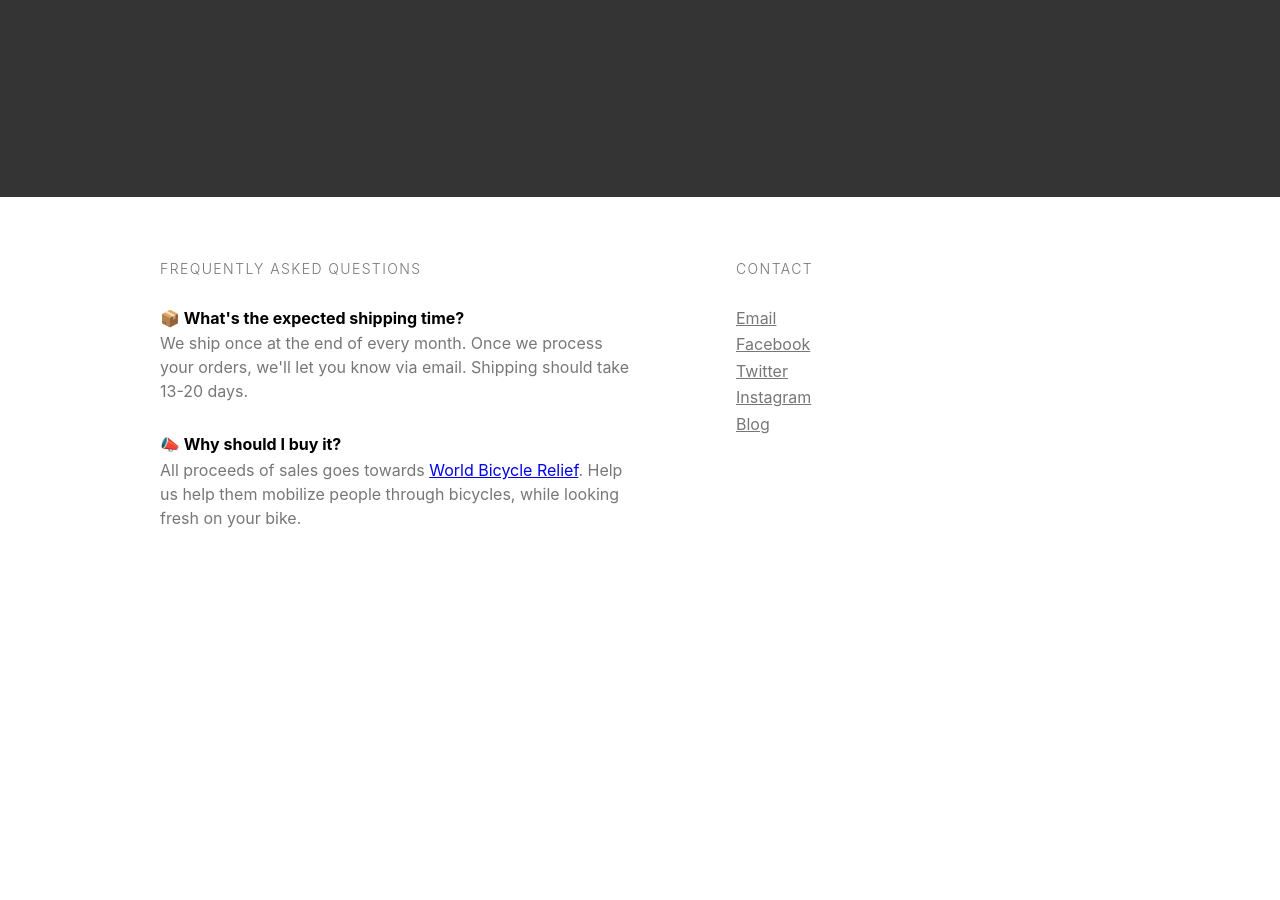
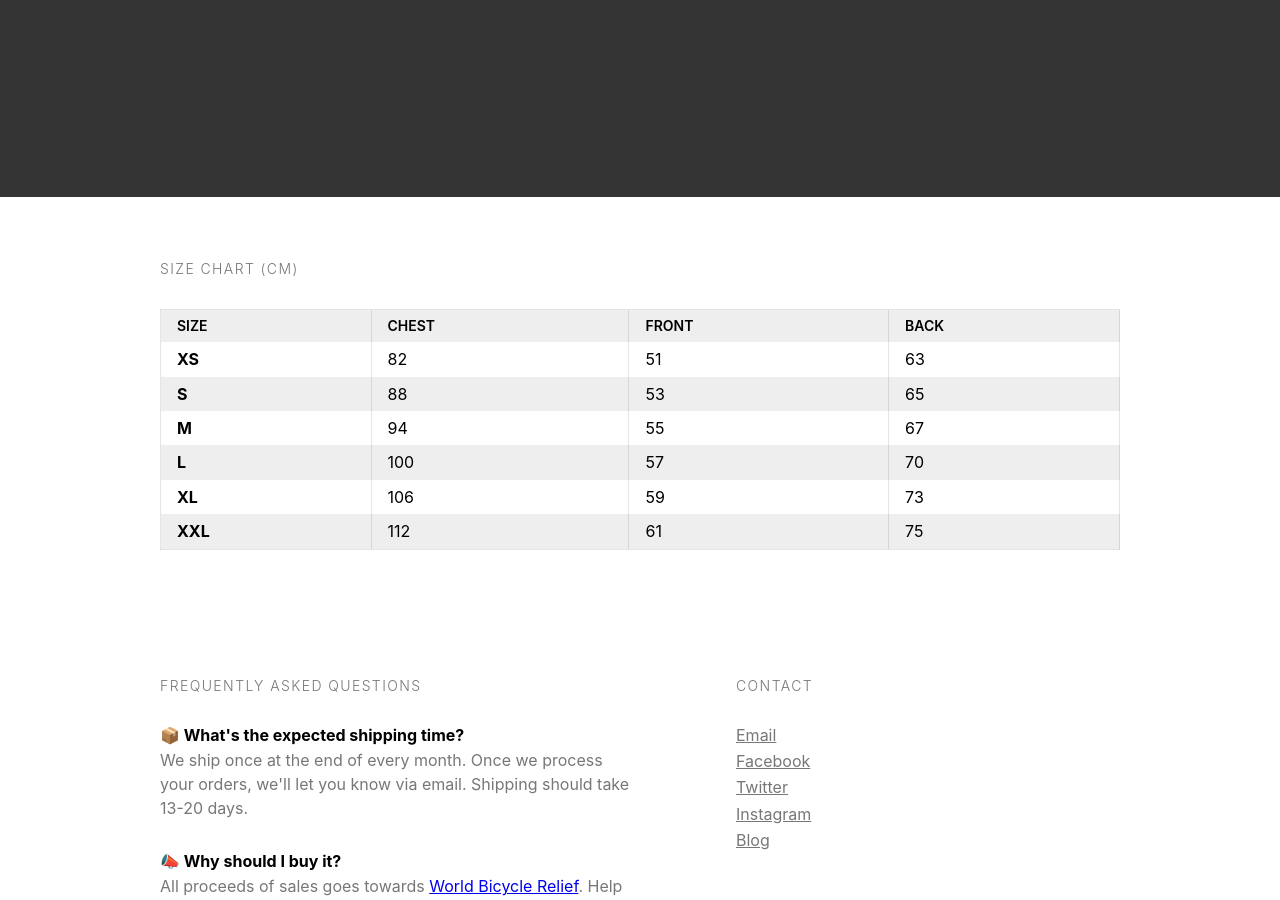
Before and after one commit to aboutjax/glcc, a Jekyll site: the page built from index.html, in a window 1280 px wide and 900 px high, scrolled down 703 px. Built offline with Jekyll 4.4.1, drawn with Linux system fonts in a browser that asks for light colours; before the commit the page ends 1329 px from its top, so only the background shows below that.

Commit message:
add sizing chart

```diff
--- a/index.html
+++ b/index.html
@@ -41,6 +41,60 @@ product-description: "This is a short-sleeve cycling jersey designed for riding
     </div>
   </div>
 
+
+</section>
+
+<section class="pv4">
+  <div class="mw8 center pa4">
+
+    <h4 class="f6 gray ttu tracked mt0 mb4 fw3">Size Chart (CM)</h4>
+
+    <table class="collapse ba b--black-10 pv2 ph3 w-100">
+      <tr class="striped--light-gray ">
+        <th class="pv2 ph3 tl f6 fw6 ttu br b--black-10">Size</th>
+        <th class="pv2 ph3 tl f6 fw6 ttu br b--black-10">Chest</th>
+        <th class="pv2 ph3 tl f6 fw6 ttu br b--black-10">Front</th>
+        <th class="pv2 ph3 tl f6 fw6 ttu br b--black-10">Back</th>
+      </tr>
+      <tr class="striped--light-gray">
+        <td class="pv2 ph3 b b--black-10 br">XS</td>
+        <td class="pv2 ph3 br b--black-10">82</td>
+        <td class="pv2 ph3 br b--black-10">51</td>
+        <td class="pv2 ph3">63</td>
+      </tr>
+      <tr class="striped--light-gray">
+        <td class="pv2 ph3 b b--black-10 br br b--black-10">S</td>
+        <td class="pv2 ph3 br b--black-10">88</td>
+        <td class="pv2 ph3 br b--black-10">53</td>
+        <td class="pv2 ph3">65</td>
+      </tr>
+      <tr class="striped--light-gray">
+        <td class="pv2 ph3 b b--black-10 br br b--black-10">M</td>
+        <td class="pv2 ph3 br b--black-10">94</td>
+        <td class="pv2 ph3 br b--black-10">55</td>
+        <td class="pv2 ph3">67</td>
+      </tr>
+      <tr class="striped--light-gray">
+        <td class="pv2 ph3 b b--black-10 br br b--black-10">L</td>
+        <td class="pv2 ph3 br b--black-10">100</td>
+        <td class="pv2 ph3 br b--black-10">57</td>
+        <td class="pv2 ph3">70</td>
+      </tr>
+      <tr class="striped--light-gray">
+        <td class="pv2 ph3 b b--black-10 br br b--black-10">XL</td>
+        <td class="pv2 ph3 br b--black-10">106</td>
+        <td class="pv2 ph3 br b--black-10">59</td>
+        <td class="pv2 ph3">73</td>
+      </tr>
+      <tr class="striped--light-gray">
+        <td class="pv2 ph3 b b--black-10 br br b--black-10">XXL</td>
+        <td class="pv2 ph3 br b--black-10">112</td>
+        <td class="pv2 ph3 br b--black-10">61</td>
+        <td class="pv2 ph3">75</td>
+      </tr>
+    </table>
+
+  </div>
 
 </section>
 
```
